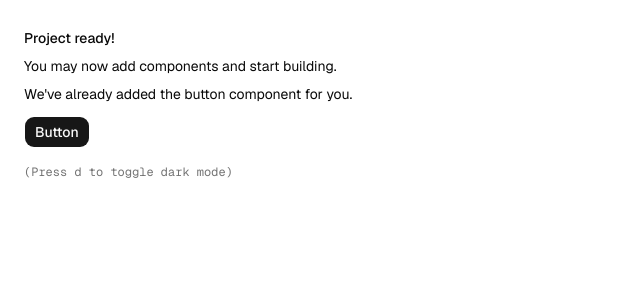
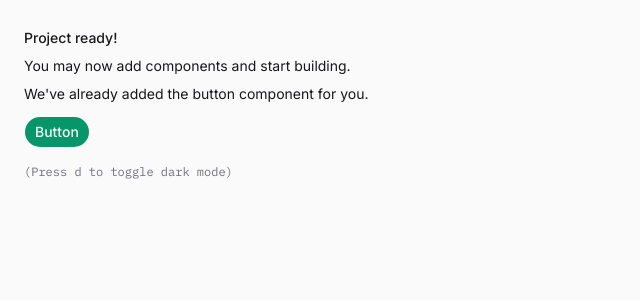
Before and after one commit to JoeyKhd/bankgpt, a Next.js app in the folder apps/frontend/: page / in a window 1280 px wide. Shown: the top 300 px of the page, without its empty margins (0-640 px from the left). Built offline with nearby package versions, Linux system fonts and the light colour scheme.

Commit message:
💅 Apply BankGPT shadcn theme with Inter and IBM Plex Mono

```diff
--- a/apps/frontend/app/globals.css
+++ b/apps/frontend/app/globals.css
@@ -7,6 +7,7 @@
 @theme inline {
     --font-heading: var(--font-sans);
     --font-sans: var(--font-sans);
+    --font-mono: var(--font-mono);
     --color-sidebar-ring: var(--sidebar-ring);
     --color-sidebar-border: var(--sidebar-border);
     --color-sidebar-accent-foreground: var(--sidebar-accent-foreground);
@@ -47,73 +48,95 @@
     --radius-4xl: calc(var(--radius) * 2.6);
 }
 
+/*
+ * BankGPT brand theme — tokens from context/design/DESIGN.md
+ * (extracted from https://bankgpt.ai/ :root custom properties).
+ * Dark mode is the brand-native mode; light mode derives the same
+ * indigo -> violet -> emerald identity on light surfaces.
+ */
 :root {
-    --background: oklch(1 0 0);
-    --foreground: oklch(0.145 0 0);
+    --background: oklch(0.985 0.002 286);
+    --foreground: oklch(0.21 0.006 286);
     --card: oklch(1 0 0);
-    --card-foreground: oklch(0.145 0 0);
+    --card-foreground: oklch(0.21 0.006 286);
     --popover: oklch(1 0 0);
-    --popover-foreground: oklch(0.145 0 0);
-    --primary: oklch(0.205 0 0);
-    --primary-foreground: oklch(0.985 0 0);
-    --secondary: oklch(0.97 0 0);
-    --secondary-foreground: oklch(0.205 0 0);
-    --muted: oklch(0.97 0 0);
-    --muted-foreground: oklch(0.556 0 0);
-    --accent: oklch(0.97 0 0);
-    --accent-foreground: oklch(0.205 0 0);
-    --destructive: oklch(0.577 0.245 27.325);
-    --border: oklch(0.922 0 0);
-    --input: oklch(0.922 0 0);
-    --ring: oklch(0.708 0 0);
-    --chart-1: oklch(0.87 0 0);
-    --chart-2: oklch(0.556 0 0);
-    --chart-3: oklch(0.439 0 0);
-    --chart-4: oklch(0.371 0 0);
-    --chart-5: oklch(0.269 0 0);
-    --radius: 0.625rem;
-    --sidebar: oklch(0.985 0 0);
-    --sidebar-foreground: oklch(0.145 0 0);
-    --sidebar-primary: oklch(0.205 0 0);
-    --sidebar-primary-foreground: oklch(0.985 0 0);
-    --sidebar-accent: oklch(0.97 0 0);
-    --sidebar-accent-foreground: oklch(0.205 0 0);
-    --sidebar-border: oklch(0.922 0 0);
-    --sidebar-ring: oklch(0.708 0 0);
+    --popover-foreground: oklch(0.21 0.006 286);
+    /* brand emerald (#10B981 hue family), deepened for light-mode contrast */
+    --primary: oklch(0.596 0.127 163.2);
+    /* deep green on-accent from the brand (#042F23) inverted for light bg */
+    --primary-foreground: oklch(0.985 0.01 165);
+    --secondary: oklch(0.95 0.02 285);
+    --secondary-foreground: oklch(0.35 0.05 280);
+    --muted: oklch(0.95 0.01 286);
+    --muted-foreground: oklch(0.552 0.014 285.9);
+    /* brand violet (#8B5CF6) */
+    --accent: oklch(0.92 0.05 290);
+    --accent-foreground: oklch(0.45 0.18 292.7);
+    --destructive: oklch(0.577 0.215 27.3);
+    --border: oklch(0.9 0.008 286);
+    --input: oklch(0.9 0.008 286);
+    --ring: oklch(0.696 0.149 162.5);
+    /* brand ramp: indigo -> violet -> emerald -> teal -> emerald-soft */
+    --chart-1: oklch(0.585 0.204 277.1);
+    --chart-2: oklch(0.606 0.219 292.7);
+    --chart-3: oklch(0.696 0.149 162.5);
+    --chart-4: oklch(0.785 0.133 181.9);
+    --chart-5: oklch(0.773 0.153 163.2);
+    /* BankGPT cards are 14-20px; anchor the scale at 16px */
+    --radius: 1rem;
+    --sidebar: oklch(0.97 0.008 286);
+    --sidebar-foreground: oklch(0.21 0.006 286);
+    --sidebar-primary: oklch(0.596 0.127 163.2);
+    --sidebar-primary-foreground: oklch(0.985 0.01 165);
+    --sidebar-accent: oklch(0.94 0.03 290);
+    --sidebar-accent-foreground: oklch(0.45 0.18 292.7);
+    --sidebar-border: oklch(0.9 0.008 286);
+    --sidebar-ring: oklch(0.696 0.149 162.5);
 }
 
 .dark {
-    --background: oklch(0.145 0 0);
+    /* --bg #09090B */
+    --background: oklch(0.141 0.004 285.8);
+    /* --text #FAFAFA */
     --foreground: oklch(0.985 0 0);
-    --card: oklch(0.205 0 0);
+    /* --bg-card #131316 */
+    --card: oklch(0.188 0.006 285.8);
     --card-foreground: oklch(0.985 0 0);
-    --popover: oklch(0.205 0 0);
+    /* --bg-elevated #0F0F12 */
+    --popover: oklch(0.17 0.006 285.7);
     --popover-foreground: oklch(0.985 0 0);
-    --primary: oklch(0.922 0 0);
-    --primary-foreground: oklch(0.205 0 0);
-    --secondary: oklch(0.269 0 0);
+    /* --emerald-bright #10B981 = brand --accent */
+    --primary: oklch(0.696 0.149 162.5);
+    /* brand on-accent #042F23 (deep green, not white) */
+    --primary-foreground: oklch(0.273 0.051 169.5);
+    /* --bg-elevated #0F0F12 */
+    --secondary: oklch(0.17 0.006 285.7);
     --secondary-foreground: oklch(0.985 0 0);
-    --muted: oklch(0.269 0 0);
-    --muted-foreground: oklch(0.708 0 0);
-    --accent: oklch(0.269 0 0);
-    --accent-foreground: oklch(0.985 0 0);
-    --destructive: oklch(0.704 0.191 22.216);
-    --border: oklch(1 0 0 / 10%);
-    --input: oklch(1 0 0 / 15%);
-    --ring: oklch(0.556 0 0);
-    --chart-1: oklch(0.87 0 0);
-    --chart-2: oklch(0.556 0 0);
-    --chart-3: oklch(0.439 0 0);
-    --chart-4: oklch(0.371 0 0);
-    --chart-5: oklch(0.269 0 0);
-    --sidebar: oklch(0.205 0 0);
+    --muted: oklch(0.17 0.006 285.7);
+    /* --text-dim #A1A1AA */
+    --muted-foreground: oklch(0.712 0.013 286.1);
+    /* indigo glow #6366F12E (18%) as accent surface */
+    --accent: oklch(0.585 0.204 277.1 / 18%);
+    /* --indigo-bright #818CF8 */
+    --accent-foreground: oklch(0.68 0.158 276.9);
+    --destructive: oklch(0.704 0.191 22.2);
+    /* --border #FFFFFF0F / --border-hover #FFFFFF1F */
+    --border: oklch(1 0 0 / 6%);
+    --input: oklch(1 0 0 / 12%);
+    --ring: oklch(0.696 0.149 162.5);
+    --chart-1: oklch(0.585 0.204 277.1);
+    --chart-2: oklch(0.606 0.219 292.7);
+    --chart-3: oklch(0.696 0.149 162.5);
+    --chart-4: oklch(0.785 0.133 181.9);
+    --chart-5: oklch(0.773 0.153 163.2);
+    --sidebar: oklch(0.17 0.006 285.7);
     --sidebar-foreground: oklch(0.985 0 0);
-    --sidebar-primary: oklch(0.488 0.243 264.376);
-    --sidebar-primary-foreground: oklch(0.985 0 0);
-    --sidebar-accent: oklch(0.269 0 0);
-    --sidebar-accent-foreground: oklch(0.985 0 0);
-    --sidebar-border: oklch(1 0 0 / 10%);
-    --sidebar-ring: oklch(0.556 0 0);
+    --sidebar-primary: oklch(0.696 0.149 162.5);
+    --sidebar-primary-foreground: oklch(0.273 0.051 169.5);
+    --sidebar-accent: oklch(0.585 0.204 277.1 / 18%);
+    --sidebar-accent-foreground: oklch(0.68 0.158 276.9);
+    --sidebar-border: oklch(1 0 0 / 6%);
+    --sidebar-ring: oklch(0.696 0.149 162.5);
 }
 
 @layer base {
--- a/apps/frontend/app/layout.tsx
+++ b/apps/frontend/app/layout.tsx
@@ -1,15 +1,32 @@
-import { Geist, Geist_Mono } from "next/font/google"
+import type { Metadata } from "next"
+import { IBM_Plex_Mono, Inter } from "next/font/google"
 
 import "./globals.css"
 import { ThemeProvider } from "@/components/theme-provider"
 import { cn } from "@/lib/utils"
 
-const geist = Geist({ subsets: ["latin"], variable: "--font-sans" })
+// BankGPT brand fonts (context/design/DESIGN.md): Inter for everything,
+// IBM Plex Mono for eyebrows/labels.
+const inter = Inter({ subsets: ["latin"], variable: "--font-sans" })
 
-const fontMono = Geist_Mono({
+const fontMono = IBM_Plex_Mono({
   subsets: ["latin"],
+  weight: ["400", "500"],
   variable: "--font-mono",
 })
+
+export const metadata: Metadata = {
+  title: "BankGPT — Personal Financial Intelligence",
+  description:
+    "An AI that sees all your money, understands what it means, and acts on your behalf to make you wealthier.",
+  icons: {
+    icon: [
+      { url: "/favicon.svg", type: "image/svg+xml" },
+      { url: "/favicon-32x32.png", sizes: "32x32", type: "image/png" },
+    ],
+    apple: "/apple-touch-icon.png",
+  },
+}
 
 export default function RootLayout({
   children,
@@ -24,7 +41,7 @@ export default function RootLayout({
         "antialiased",
         fontMono.variable,
         "font-sans",
-        geist.variable
+        inter.variable
       )}
     >
       <body>
```
